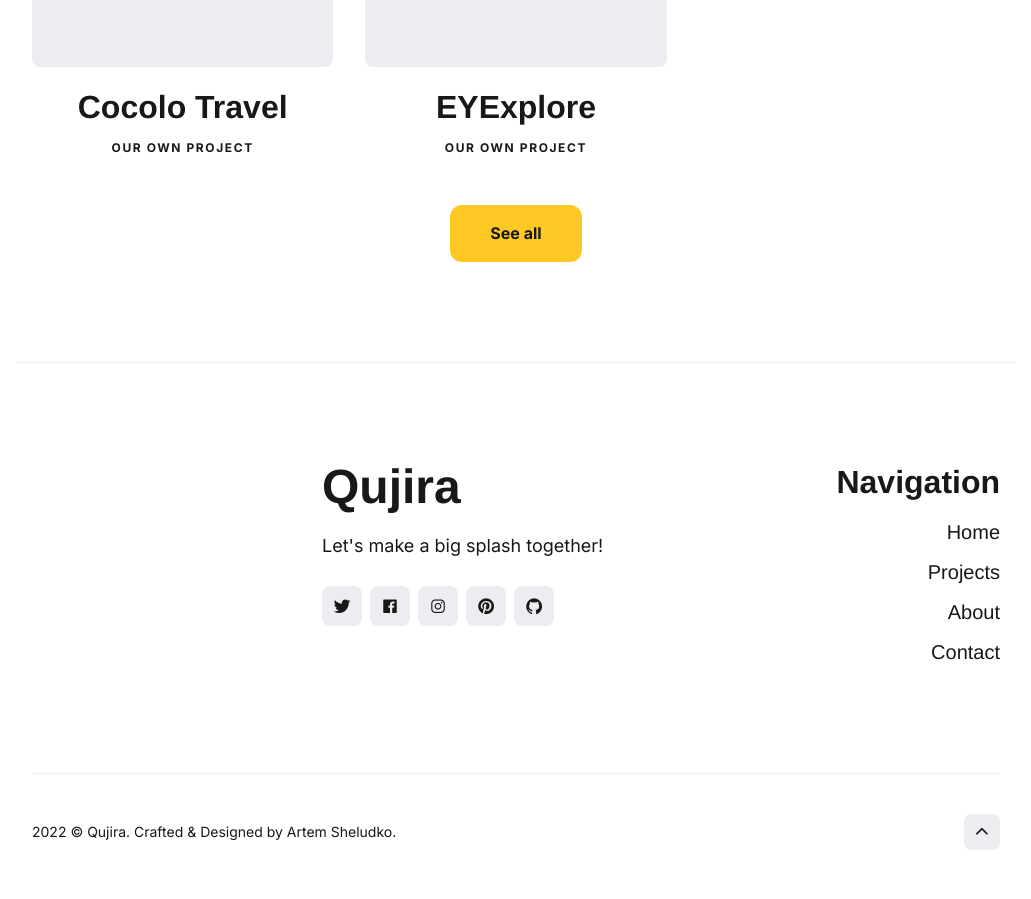
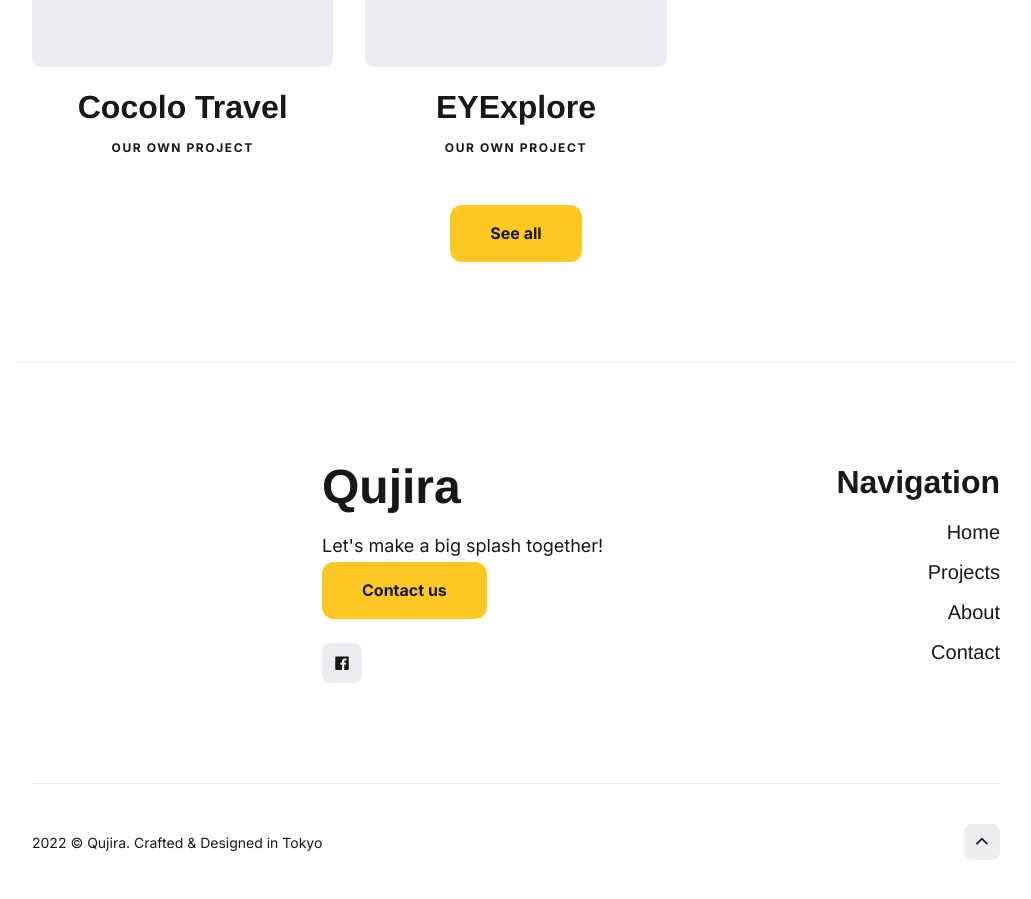
Before and after one commit to axelqujira/axelqujira.github.io, a Jekyll site: the page built from index.html, in a window 1280 px wide and 900 px high, scrolled down 1610 px. Shown: the whole window, without its empty margins (124-1155 px from the left). Built offline with Jekyll 4.4.1, drawn with Linux system fonts in a browser that asks for light colours; nearby versions of some CDN libraries; some web fonts are replaced.

Commit message:
first commit

```diff
--- a/_data/settings.yml
+++ b/_data/settings.yml
@@ -31,11 +31,7 @@ author:
   author__avatar: '/images/qujira-whale-logo.png'
 
 social:
-- {icon: "ion-logo-twitter", link: "https://twitter.com"}
 - {icon: "ion-logo-facebook", link: "https://facebook.com"}
-- {icon: "ion-logo-instagram", link: "https://instagram.com"}
-- {icon: "ion-logo-pinterest", link: "https://pinterest.com"}
-- {icon: "ion-logo-github", link: "https://github.com"}
 
 # Example of adding a new link to the footer - {icon: "ion-logo-dribbble", link: "https://dribbble.com"}
 # Other icons can be found at https://ionicons.com/v4/
--- a/_includes/footer.html
+++ b/_includes/footer.html
@@ -30,6 +30,7 @@
                     <h3 class="footer__author-name">{{site.data.settings.author.author__name}}</h3>
                     <p class="footer__author-bio">{{site.data.settings.author.author__bio}}</p>
                     {% if site.data.settings.social %}
+                    <a href="/contact" class="button button--primary section-button">Contact us</a>
                     <div class="social">
                       <ul class="social__list list-reset">
                         {% for social in site.data.settings.social %}
@@ -71,7 +72,7 @@
       <div class="col col-12">
         <div class="footer__info">
           <div class="footer__info-box">
-            <div class="copyright">{{site.time | date: '%Y'}} &copy; <a href="/">{{site.data.settings.title}}</a>. Crafted & Designed by <a href="https://jekyllthemes.io/developers/artem-sheludko">Artem Sheludko</a>.</div>
+            <div class="copyright">{{site.time | date: '%Y'}} &copy; <a href="/">{{site.data.settings.title}}</a>. Crafted & Designed in Tokyo</div>
             <div class="top" title="Top"><i class="ion ion-ios-arrow-up"></i></div>
           </div>
         </div>
```
